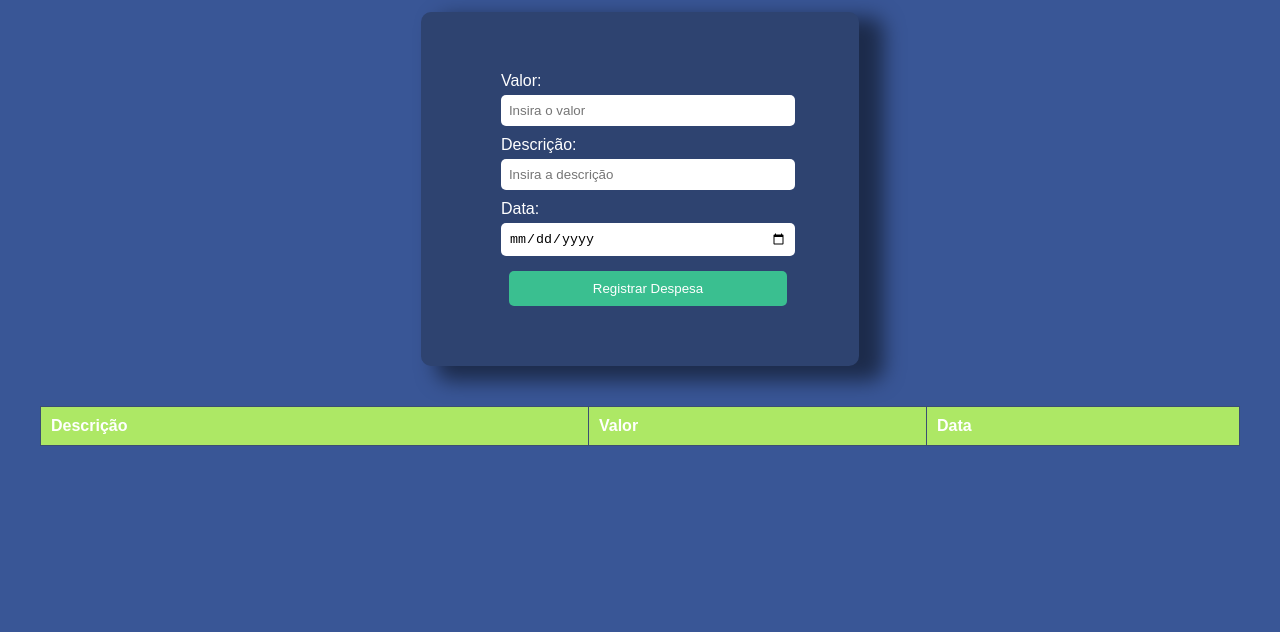
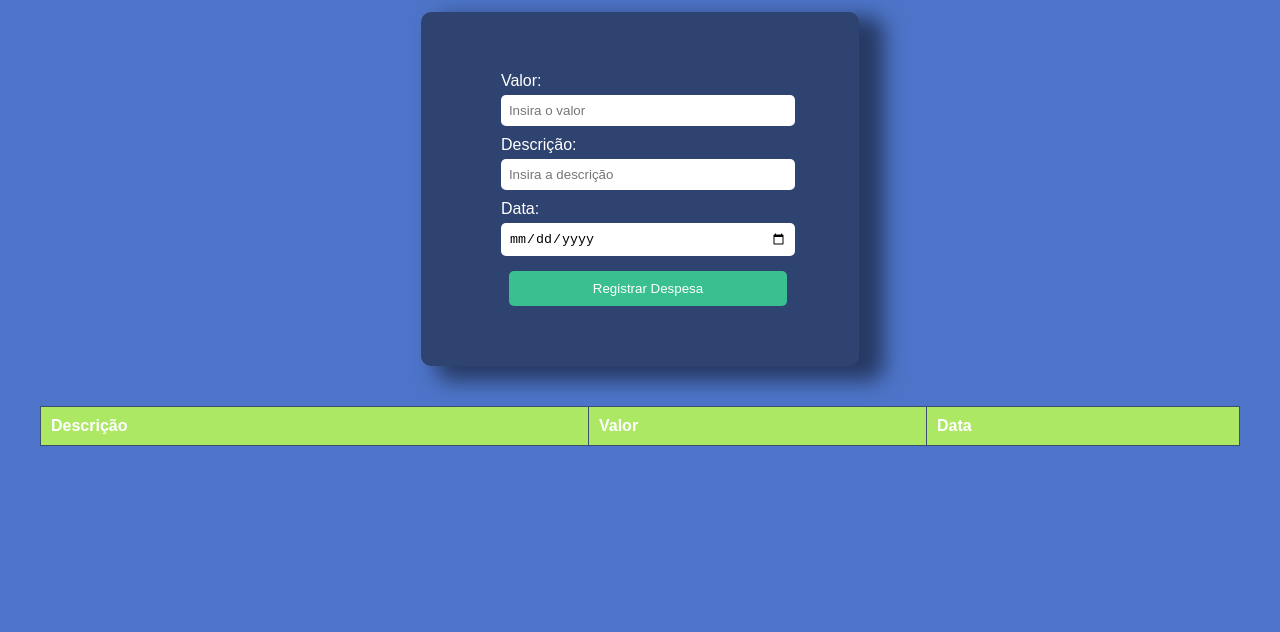
Before and after one commit to valentinaiwonder/financas_site, a plain HTML site: page despesas.html in a window 1280 px wide. Shown: the part 168-800 px from the top of the page. Drawn offline with Linux system fonts and the light colour scheme.

Commit message:
Update estilo-despesa.css

```diff
--- a/assets/css/estilo-despesa.css
+++ b/assets/css/estilo-despesa.css
@@ -1,6 +1,6 @@
 body {
     font-family: Arial, sans-serif;
-    background-color: #395696;
+    background-color: #4d74c8;
     color: #fff;
     margin: 0;
     padding: 0;
```
